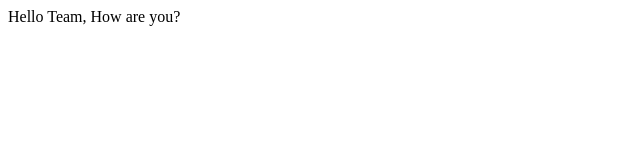
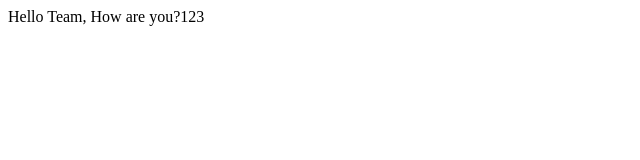
Before and after one commit to Amarnath11112/demo, a plain HTML site: page index.html in a window 1280 px wide. Shown: the full height of the page, 0-640 px from the left. Drawn offline with Linux system fonts and the light colour scheme.

Commit message:
Update index.html
sds

```diff
--- a/index.html
+++ b/index.html
@@ -1,3 +1,3 @@
 <html>
-Hello Team, How are you?
+Hello Team, How are you?123
 </html>
```
